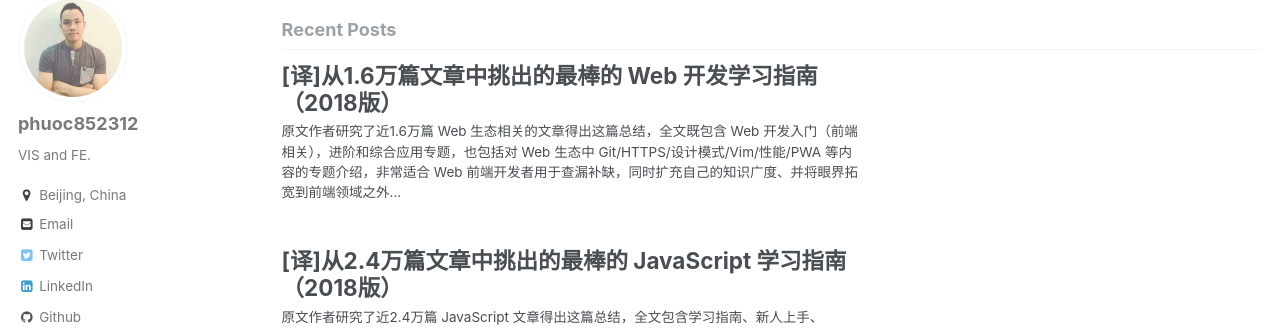
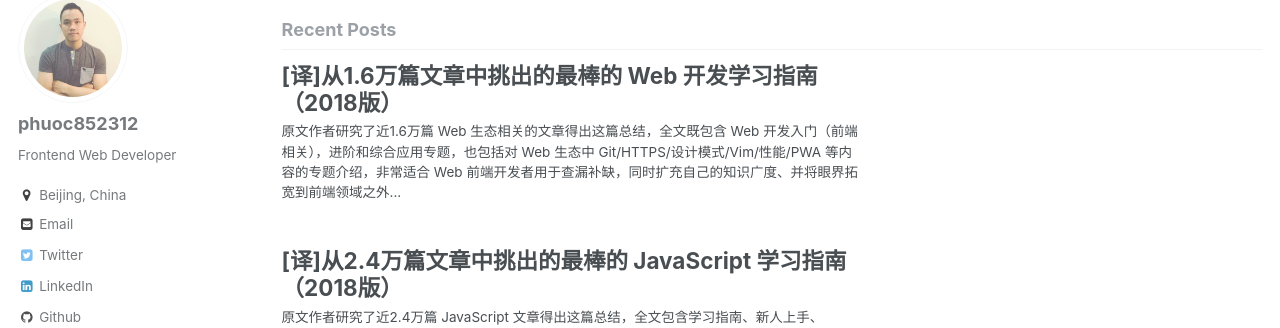
Before and after one commit to phuoc852312/phuoc852312.github.io, a Jekyll site: the page built from index.html, in a window 1280 px wide. Shown: the part 362-690 px from the top of the page. Built offline with Jekyll 4.4.1, drawn with Linux system fonts in a browser that asks for light colours; the list of posts is cut into pages by our own code; comment, search, counter and statistics services are not loaded.

Commit message:
Update config

```diff
--- a/_config.yml
+++ b/_config.yml
@@ -85,7 +85,7 @@ analytics:
 author:
   name             : "phuoc852312"
   avatar           : "bio-photo.jpg"
-  bio              : "VIS and FE."
+  bio              : "Frontend Web Developer"
   location         : "Beijing, China"
   email            : "phuoc852312@gmail.com"
   uri              :
```
